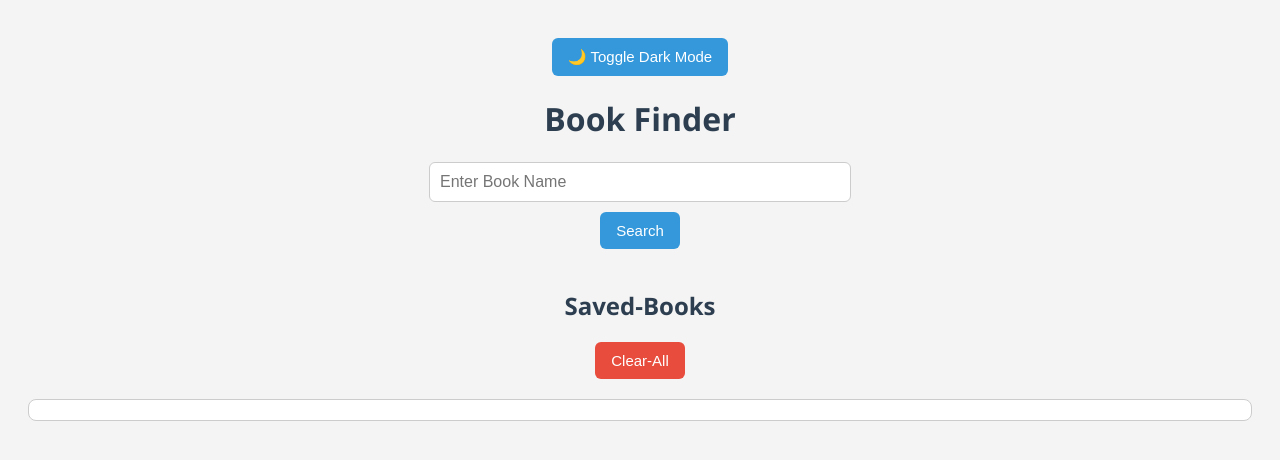
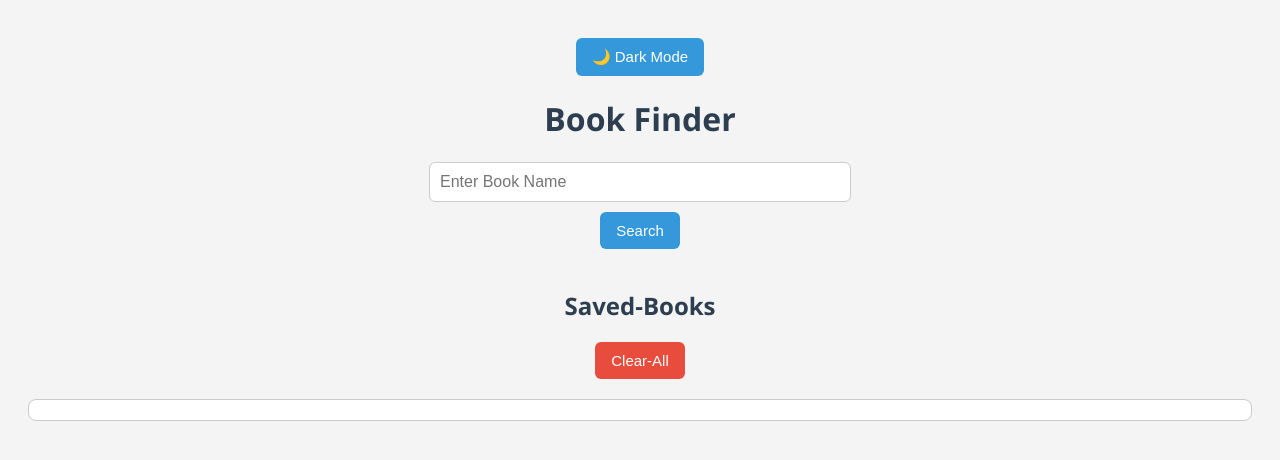
Before and after one commit to ShubhamRout16/JS-code, a plain HTML site: page chai_aur_code/workingWithAPI/bookfinder/index.html in a window 1280 px wide. Drawn offline with Linux system fonts and the light colour scheme.

Commit message:
f : changing text and icon when toggling between dark and light mode

```diff
--- a/chai_aur_code/workingWithAPI/bookfinder/script.js
+++ b/chai_aur_code/workingWithAPI/bookfinder/script.js
@@ -195,6 +195,8 @@ window.onload = function() {
   if(localStorage.getItem('darkMode') === 'true'){
     document.body.classList.add('dark-mode')
   }
+
+  updateToggleText();
 }
 
 // adding dark mode toggle feature
@@ -208,4 +210,14 @@ document.getElementById('toggleDarkMode').addEventListener('click' , () => {
   // .contains check if there is className dark-mode and returns true and false based on that
   const isDark = document.body.classList.contains('dark-mode')
   localStorage.setItem('darkMode',isDark) // saving the result true and false to the localStorage
+
+  // bug : text changes only when the page refreshes to make changes when the button is clicked we need call it here also
+  updateToggleText();
 })
+
+// changing button text and icon when changing between light and dark mode
+function updateToggleText(){
+  const btn = document.getElementById('toggleDarkMode')
+  const isDark = document.body.classList.contains('dark-mode')
+  btn.textContent = isDark ? '☀️ Light Mode' : '🌙 Dark Mode';
+}
--- a/chai_aur_code/workingWithAPI/bookfinder/style.css
+++ b/chai_aur_code/workingWithAPI/bookfinder/style.css
@@ -114,3 +114,6 @@ body.dark-mode {
   color: #f0f0f0;
   border: 1px solid #555;
 }
+body, .book-card, button {
+  transition: background-color 0.3s ease, color 0.3s ease;
+}
```
